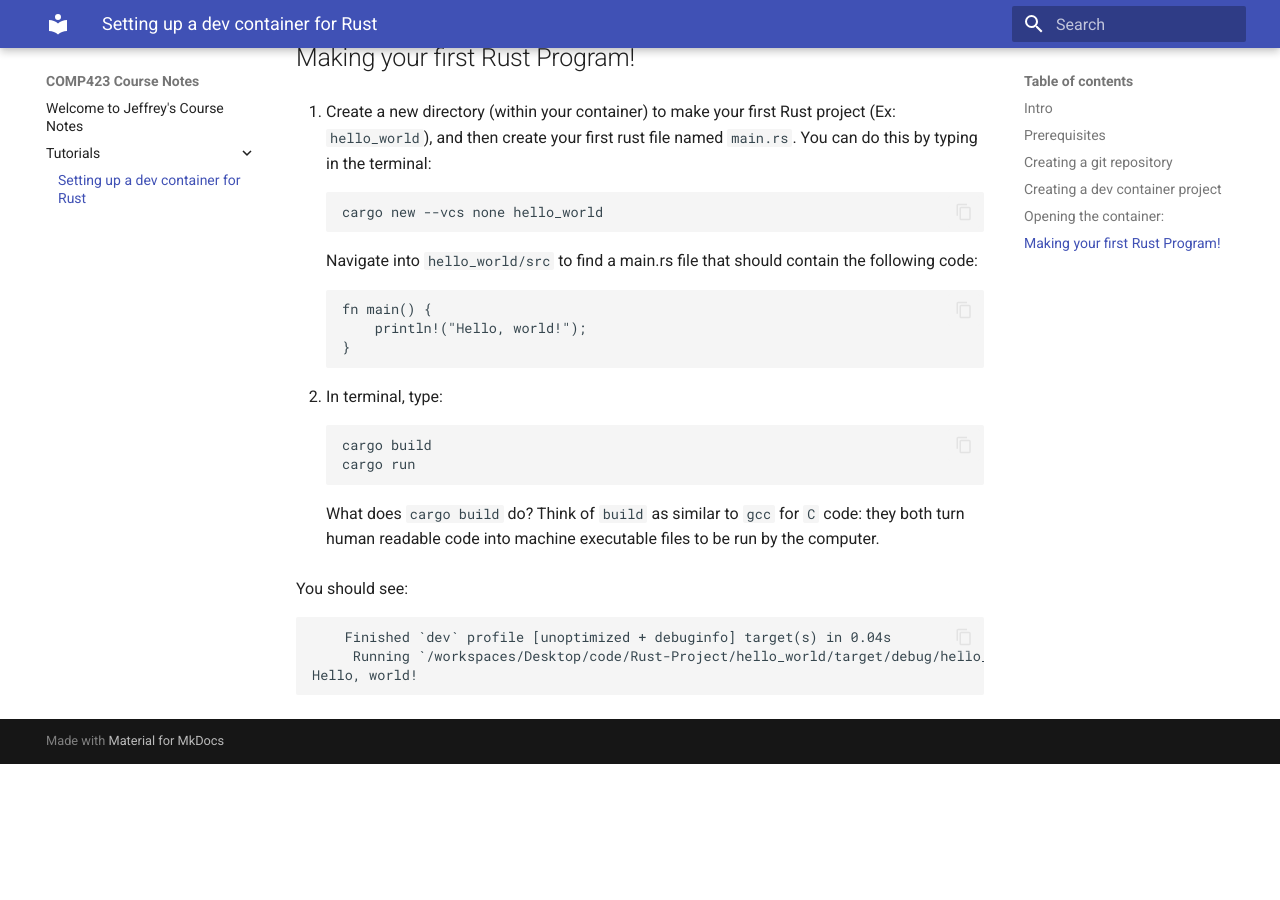
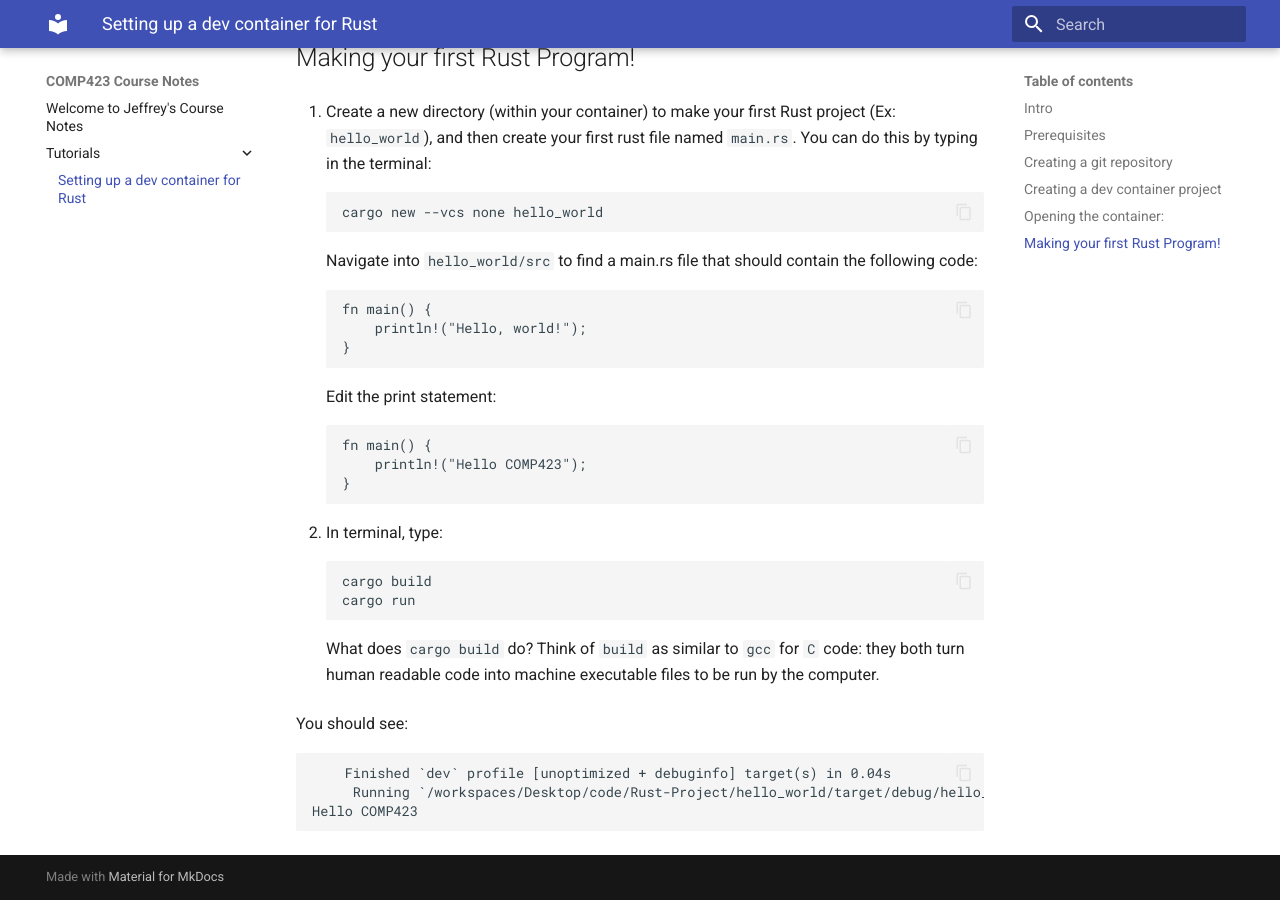
Before and after one commit to JeffJeffisawesome/comp423-course-notes, an MkDocs documentation site: the page built from docs/tutorials/rust-setup.md, in a window 1280 px wide and 900 px high, scrolled down 2768 px. Built offline with MkDocs 1.6.1 and Material for MkDocs 9.7.7, drawn with Linux system fonts in a browser that asks for light colours; before the commit the page ends 3532 px from its top, so only the background shows below that.

Commit message:
changed hello world to hello comp423

````diff
--- a/docs/tutorials/rust-setup.md
+++ b/docs/tutorials/rust-setup.md
@@ -98,6 +98,12 @@ fn main() {
     println!("Hello, world!");
 }
 ```
+Edit the print statement:
+```
+fn main() {
+    println!("Hello COMP423");
+}
+```
 
 2. In terminal, type:
 ```
@@ -110,5 +116,5 @@ You should see:
 ```
     Finished `dev` profile [unoptimized + debuginfo] target(s) in 0.04s
      Running `/workspaces/Desktop/code/Rust-Project/hello_world/target/debug/hello_world main`
-Hello, world!
+Hello COMP423
 ```
````
